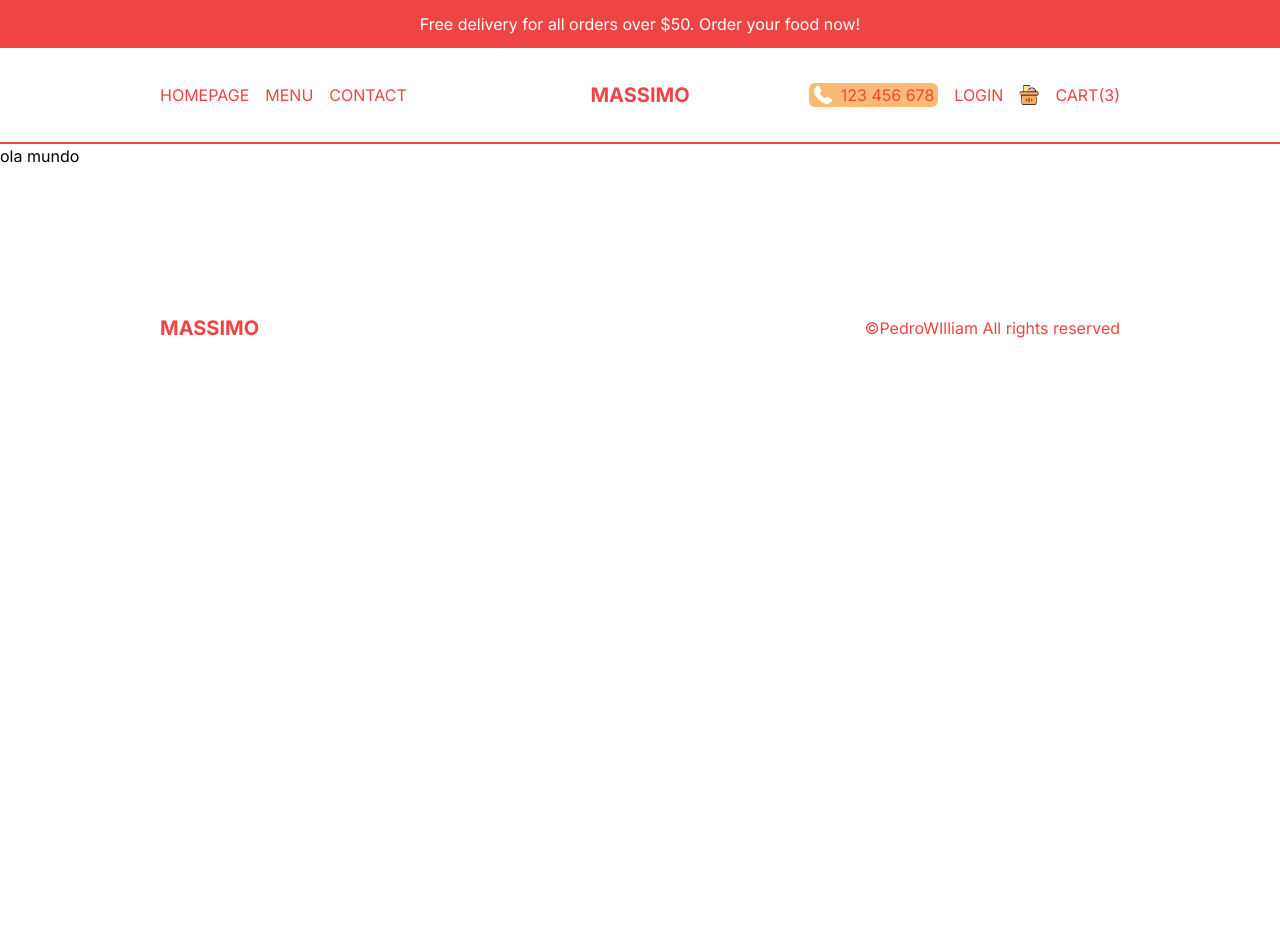
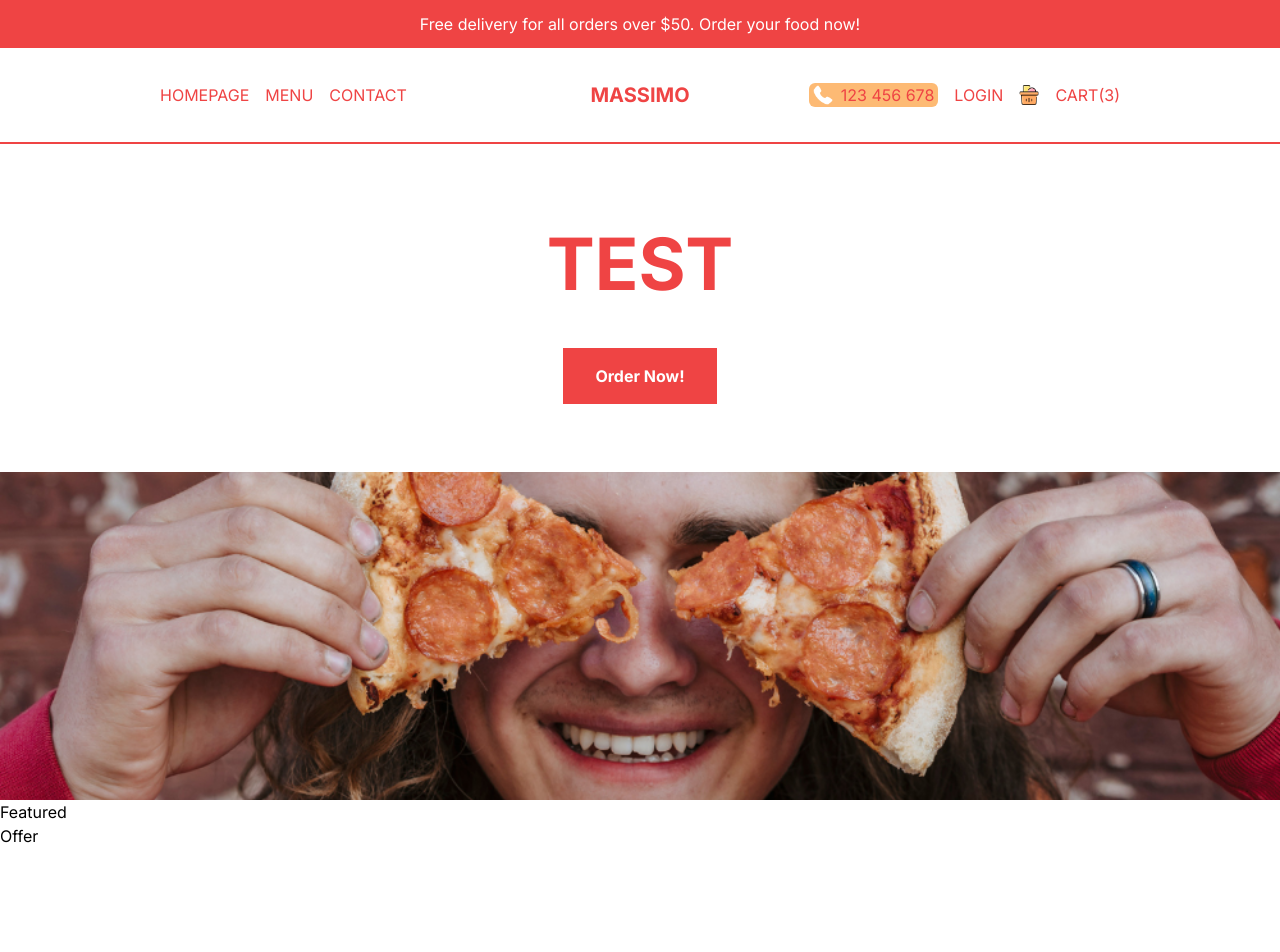
Before and after one commit to pedrowilliamsantos/restaurante, a Next.js app: page / in a window 1280 px wide. Shown: the top 952 px of the page. Before the commit the page ends 800 px from the top, so only its background shows below. Built offline with nearby package versions, Linux system fonts and the light colour scheme.

Commit message:
add novos componentes

```diff
--- a/src/app/page.tsx
+++ b/src/app/page.tsx
@@ -1,8 +1,13 @@
-import Image from 'next/image'
+import Featured from '@/components/Featured'
+import Offer from '@/components/Offer'
+import Slider from '@/components/Slider'
 
 export default function Home() {
   return (
-    <main> ola mundo
+    <main>
+      <Slider></Slider>
+      <Featured></Featured>
+      <Offer></Offer>
     </main>
   )
 }
--- /dev/null
+++ b/src/components/Featured.tsx
@@ -0,0 +1,9 @@
+import React from 'react'
+
+const Featured = () => {
+  return (
+    <div>Featured</div>
+  )
+}
+
+export default Featured
--- /dev/null
+++ b/src/components/Offer.tsx
@@ -0,0 +1,9 @@
+import React from 'react'
+
+const Offer = () => {
+  return (
+    <div>Offer</div>
+  )
+}
+
+export default Offer
--- /dev/null
+++ b/src/components/Slider.tsx
@@ -0,0 +1,22 @@
+import Image from 'next/image'
+import React from 'react'
+
+const Slider = () => {
+  return (
+    <div className='flex flex-col h-[calc(100vh-6rem)] md:h-[calc(100vh-9rem)]'>
+        {/* text container  */}
+        <div className='h-1/2  flex items-center justify-center flex-col gap-8 text-red-500 font-bold'>
+          <h1 className='text-5xl text-center uppercase p-4 md:text-6xl xl:text-7xl'>
+            test
+          </h1>
+          <button className='bg-red-500 text-white py-4 px-8'>Order Now!</button>
+        </div>
+        {/* image container  */}
+        <div className='h-1/2 relative w-full'>
+          <Image src="/slide1.png" alt ="" fill className='object-cover'/>
+        </div>
+    </div>
+  )
+}
+
+export default Slider
```
